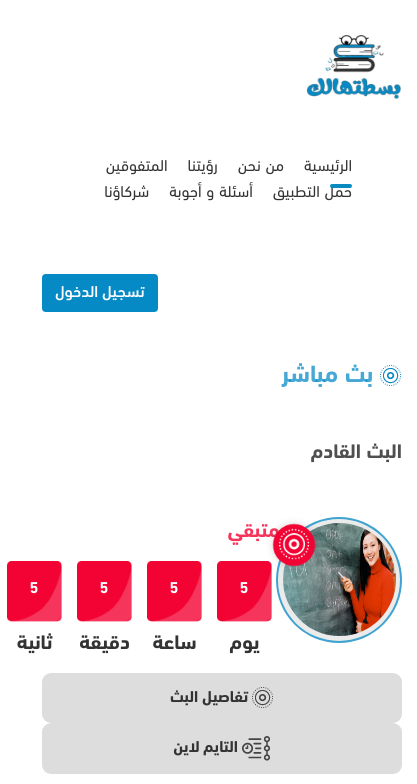
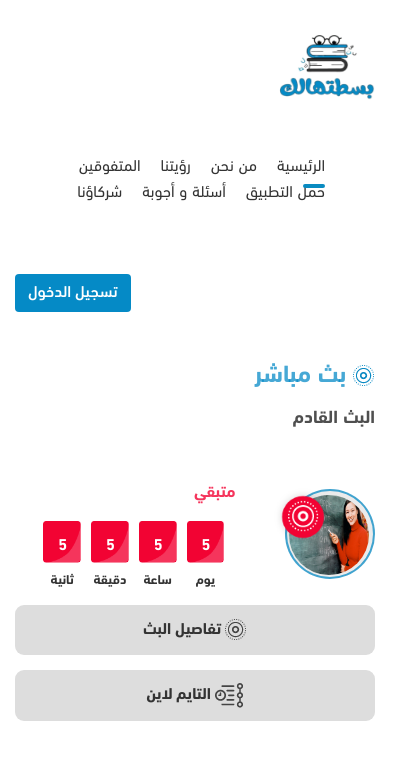
Before and after one commit to zeyadmoamen1210/redesign-bassthalk-homepage, a Nuxt app: page /live-details in a window 390 px wide. Shown: the top 784 px of the page, 417 px wide, since content can reach past the window. Built offline with nearby package versions, Linux system fonts and the light colour scheme.

Commit message:
Live details page

```diff
--- a/pages/live-details.vue
+++ b/pages/live-details.vue
@@ -239,4 +239,66 @@ padding-right: 11px;
 
     }
   }
+
+
+// Extra small devices (portrait phones, less than 576px)
+@media (max-width: 575.98px) {
+.live-details .next-live .live-time-last .live-time{
+      width: 191px;
+    margin: auto;
+}
+.live-details .next-live .live-time-last h6:last-of-type{
+      font-size: 13px;
+}
+.live-details .next-live .live-time-last .live-time > div span{
+      top: 13px;
+    left: 20px;
+}
+.live-details .next-live .teacher {
+    height: 90px;
+    width: 90px;
+    margin-top: 60px;
+}
+.live-details .next-live .live-time-last > h6{
+
+    margin-right: 17px;
+    font-size: 16px !important;
+}
+.lesson-btns .explain-btn{
+      margin-bottom: 15px;
+}
+.live-details h5{
+  text-align: center;
+}
+.live-details .next-live{
+  margin-top: 17px;
+  >h6{
+    font-size: 18px;
+  }
+}
+ }
+// Small devices (landscape phones, 576px and up)
+@media (min-width: 576px) and (max-width: 767.98px) {
+
+ }
+
+// Medium devices (tablets, 768px and up)
+@media (min-width: 768px) and (max-width: 991.98px) {
+.live-details .next-live .live-time-last .live-time{
+      width: 228px;
+    margin-right: 13px;
+}
+.live-details .next-live .live-time-last > h6{
+    margin-right: 31px;
+}
+ }
+
+// Large devices (desktops, 992px and up)
+@media (min-width: 992px) and (max-width: 1199.98px) {
+
+ }
+
+// Extra large devices (large desktops, 1200px and up)
+@media (min-width: 1200px) {
+}
 </style>
```
